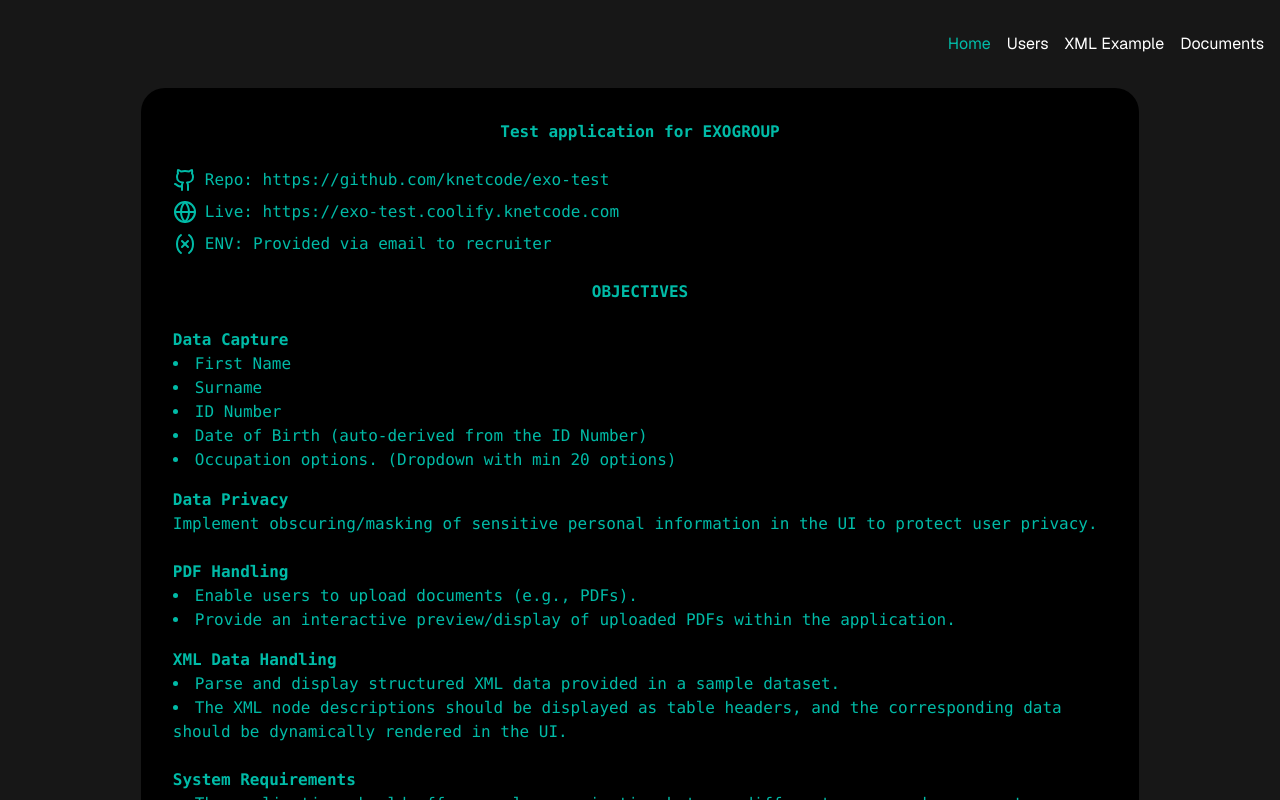
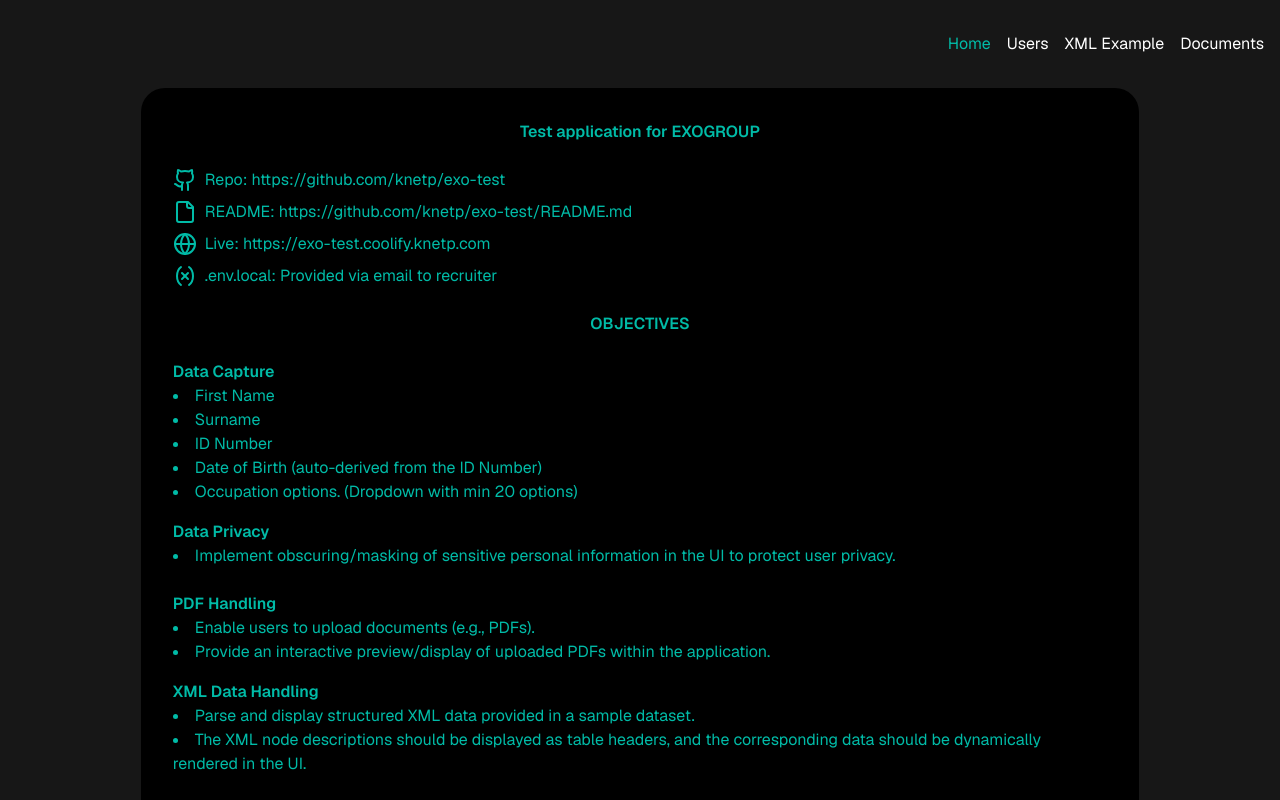
Before and after one commit to knetcode/exo-test, a Next.js app: page / in a window 1280 px wide. Shown: the top 800 px of the page. Built offline with nearby package versions, Linux system fonts and the light colour scheme.

Commit message:
home page styling

```diff
--- a/src/app/layout.tsx
+++ b/src/app/layout.tsx
@@ -28,7 +28,7 @@
   return (
     <html lang="en">
       <body className={`${geistSans.variable} ${geistMono.variable} antialiased m-0 p-0`}>
-        <div className="p-4 h-screen ">
+        <div className="p-4 h-screen flex flex-col">
           <Providers>
             <Nav />
             {children}
--- a/src/app/page.tsx
+++ b/src/app/page.tsx
@@ -1,28 +1,35 @@
-import { GithubIcon, GlobeIcon, VariableIcon } from "lucide-react";
+import { FileIcon, GithubIcon, GlobeIcon, VariableIcon } from "lucide-react";
 import Link from "next/link";
 
 export default function HomePage() {
   return (
     <div className="w-4/5 bg-black mx-auto p-8 rounded-3xl flex flex-col gap-2 text-teal-500">
-      <code className="text-center font-semibold mb-4">Test application for EXOGROUP</code>
-      <code>
-        <Link className="flex flex-row gap-2" target="_blank" href="https://github.com/knetcode/exo-test">
+      <p className="text-center font-semibold mb-4">Test application for EXOGROUP</p>
+      <div>
+        <Link className="flex flex-row gap-2" target="_blank" href="https://github.com/knetp/exo-test">
           <GithubIcon />
-          Repo: https://github.com/knetcode/exo-test
+          Repo: https://github.com/knetp/exo-test
         </Link>
-      </code>
-      <code>
-        <Link className="flex flex-row gap-2" target="_blank" href="https://exo-test.coolify.knetcode.com">
+      </div>
+      <div>
+        <Link className="flex flex-row gap-2" target="_blank" href="https://exo-test.coolify.knetp.com/README.md">
+          <FileIcon />
+          README: https://github.com/knetp/exo-test/README.md
+        </Link>
+      </div>
+      <div>
+        <Link className="flex flex-row gap-2" target="_blank" href="https://exo-test.coolify.knetp.com">
           <GlobeIcon />
-          Live: https://exo-test.coolify.knetcode.com
+          Live: https://exo-test.coolify.knetp.com
         </Link>
-      </code>
-      <code className="flex flex-row gap-2">
+      </div>
+      <p className="flex flex-row gap-2">
         <VariableIcon />
-        ENV: Provided via email to recruiter
-      </code>
-      <code className="text-center font-semibold mt-4">OBJECTIVES</code>
-      <code>
+        .env.local: Provided via email to recruiter
+      </p>
+
+      <p className="text-center font-semibold mt-4">OBJECTIVES</p>
+      <div>
         <h2 className="font-semibold mt-4">Data Capture</h2>
         <ul className="list-disc list-inside">
           <li>First Name</li>
@@ -32,9 +39,11 @@
           <li>Occupation options. (Dropdown with min 20 options)</li>
         </ul>
         <h2 className="font-semibold mt-4">Data Privacy</h2>
-        <p>Implement obscuring/masking of sensitive personal information in the UI to protect user privacy.</p>
-      </code>
-      <code>
+        <ul className="list-disc list-inside">
+          <li>Implement obscuring/masking of sensitive personal information in the UI to protect user privacy.</li>
+        </ul>
+      </div>
+      <div>
         <h2 className="font-semibold mt-4">PDF Handling</h2>
         <ul className="list-disc list-inside">
           <li>Enable users to upload documents (e.g., PDFs).</li>
@@ -48,8 +57,8 @@
             dynamically rendered in the UI.
           </li>
         </ul>
-      </code>
-      <code>
+      </div>
+      <div>
         <h2 className="font-semibold mt-4">System Requirements</h2>
         <ul className="list-disc list-inside">
           <li>The application should offer seamless navigation between different pages and components.</li>
@@ -63,7 +72,7 @@
           <li>Provide a clearly defined database schema.</li>
           <li>Include the necessary Docker configuration files to support the setup and usage of the database.</li>
         </ul>
-      </code>
+      </div>
     </div>
   );
 }
```
